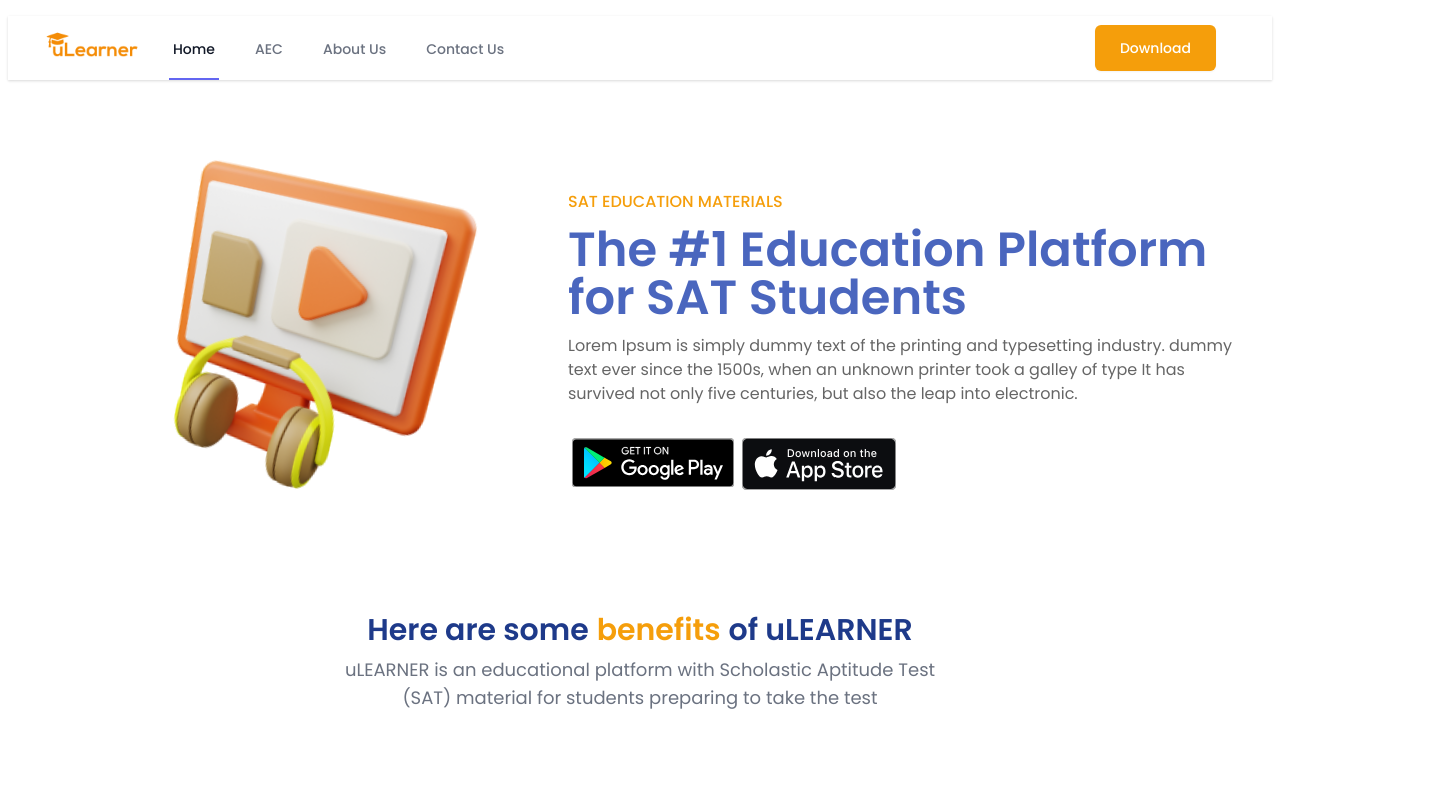
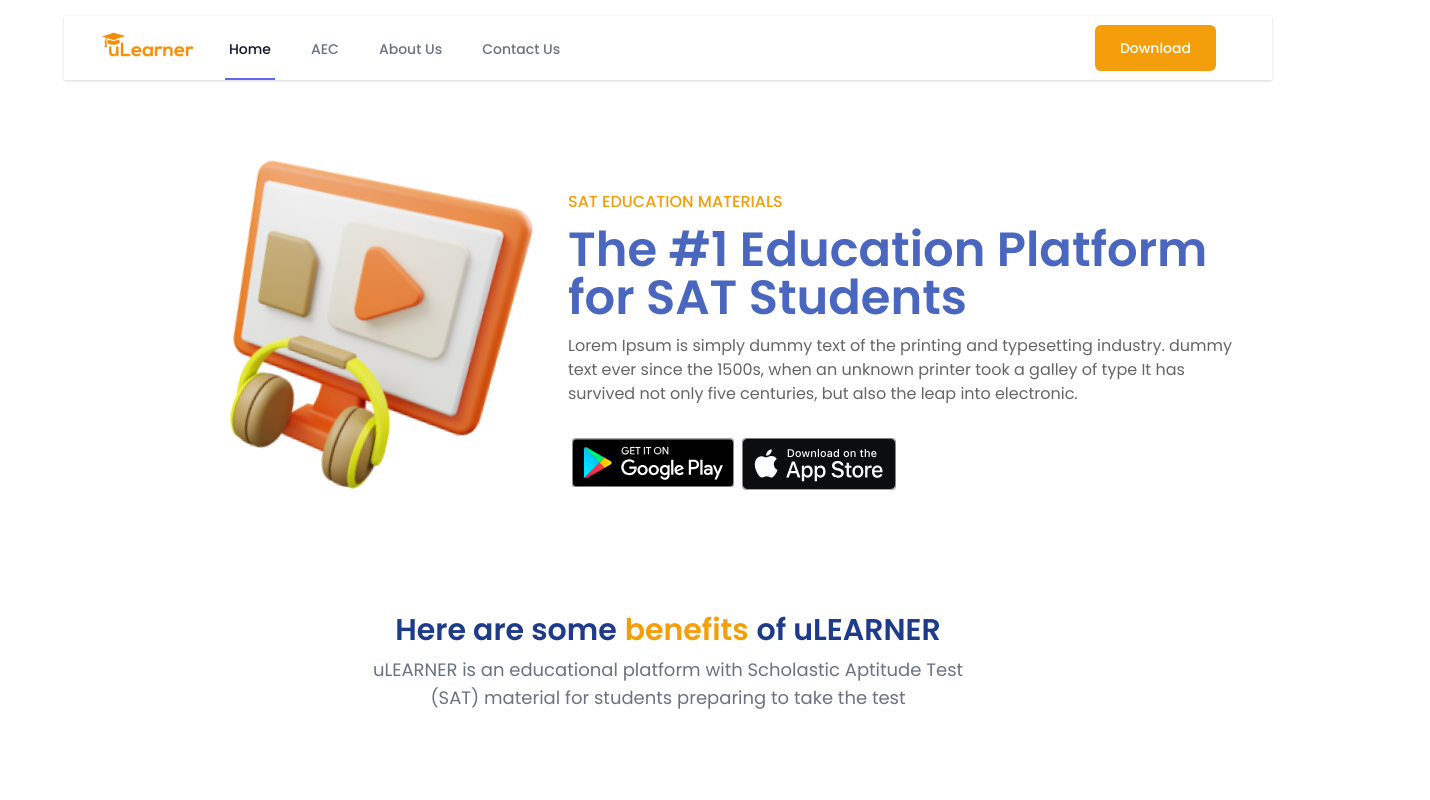
Before and after one commit to Ben-Wiafe/project-roogbram, a React (Create React App) app: page / in a window 1280 px wide. Shown: the top 800 px of the page, 1430 px wide, since content can reach past the window. Built offline with nearby package versions, Linux system fonts and the light colour scheme.

Commit message:
adjusted margin

```diff
--- a/src/App.js
+++ b/src/App.js
@@ -11,7 +11,7 @@ import Benefit from './components/benefit'
 
 export default function App() {
   return (
-    <div class="px-2 py-1 pt-4">
+    <div className="px-2 py-1 pt-4 ml-14">
       <Navigation/>
       <FirstBody/>
       <Benefit/>
```
